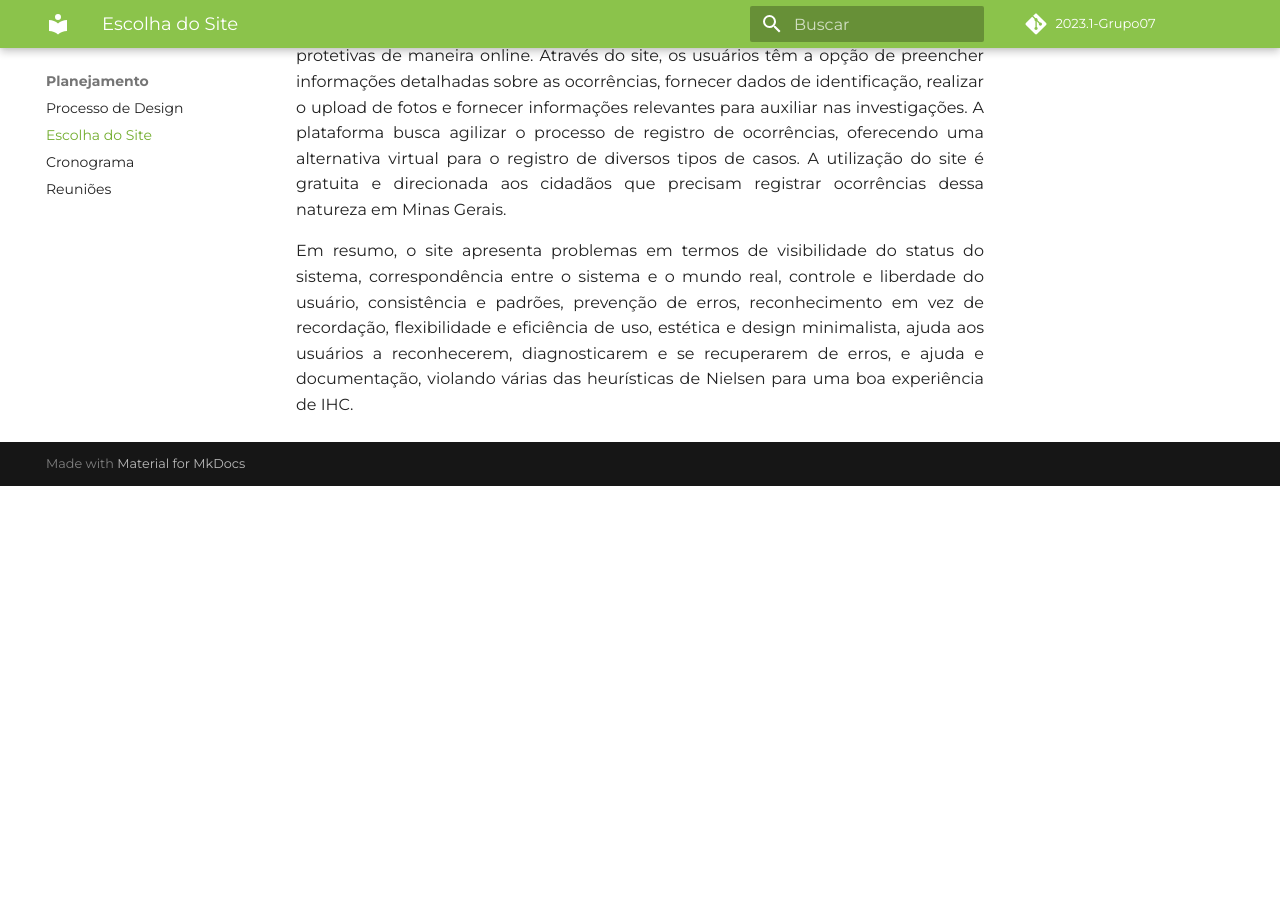
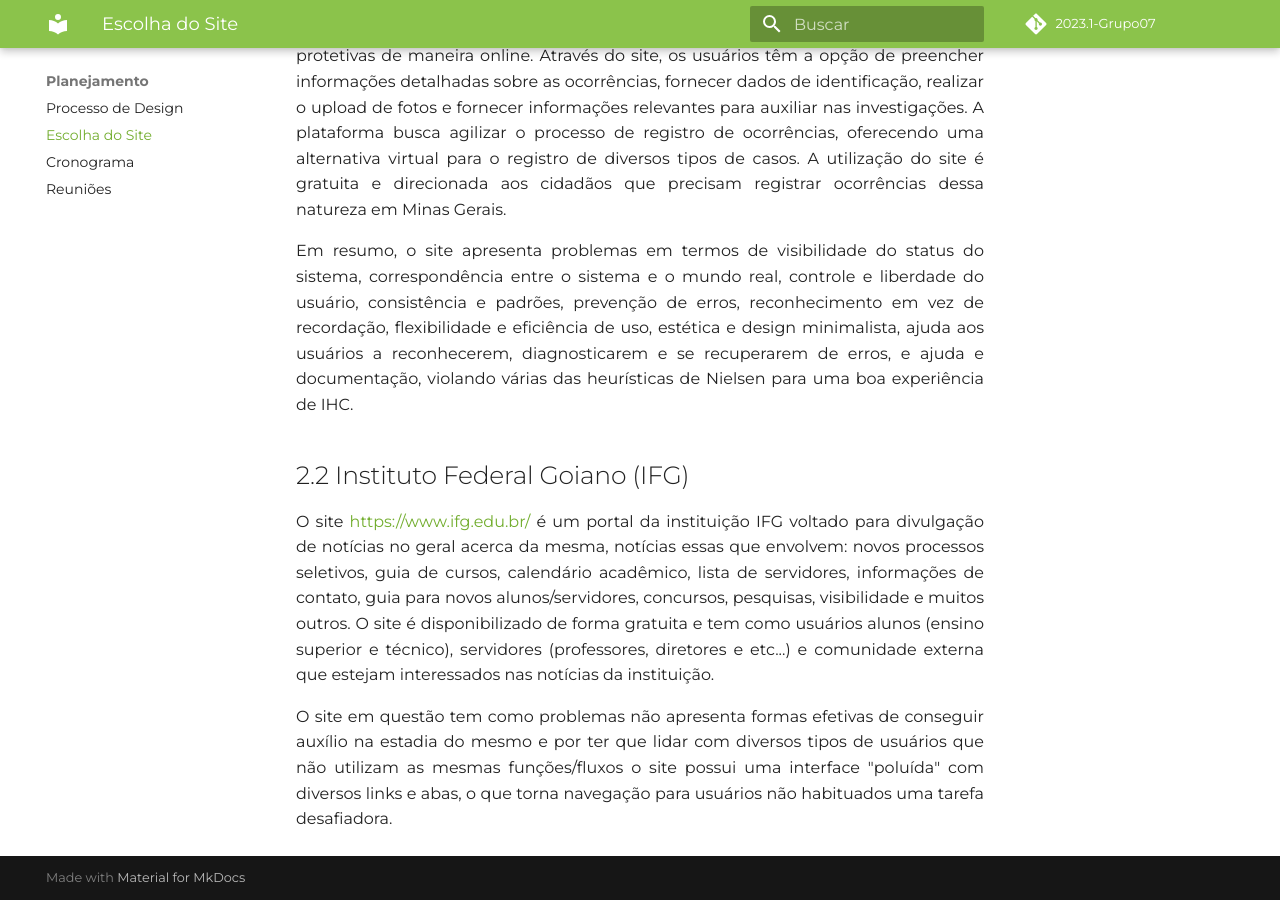
Before and after one commit to Interacao-Humano-Computador/2023.1-Agiel, an MkDocs documentation site: the page built from docs/planejamento/escolha_do_site.md, in a window 1280 px wide and 900 px high, scrolled down 656 px. Built offline with MkDocs 1.6.1 and Material for MkDocs 9.7.7, drawn with Linux system fonts in a browser that asks for light colours; some web fonts are replaced; comment, search, counter and statistics services are not loaded; before the commit the page ends 1142 px from its top, so only the background shows below that.

Commit message:
docs: Adicionado site avaliado (ifg.edu.br)

```diff
--- a/docs/planejamento/escolha_do_site.md
+++ b/docs/planejamento/escolha_do_site.md
@@ -16,3 +16,11 @@ O site <a>https://delegaciavirtual.sids.mg.gov.br/sxgn/</a> é uma plataforma de
 <p align="justify">
 Em resumo, o site apresenta problemas em termos de visibilidade do status do sistema, correspondência entre o sistema e o mundo real, controle e liberdade do usuário, consistência e padrões, prevenção de erros, reconhecimento em vez de recordação, flexibilidade e eficiência de uso, estética e design minimalista, ajuda aos usuários a reconhecerem, diagnosticarem e se recuperarem de erros, e ajuda e documentação, violando várias das heurísticas de Nielsen para uma boa experiência de IHC.
 </p>
+
+## 2.2 Instituto Federal Goiano (IFG)
+<p align="justify">
+O site <a>https://www.ifg.edu.br/</a> é um portal da instituição IFG voltado para divulgação de notícias no geral acerca da mesma, notícias essas que envolvem: novos processos seletivos, guia de cursos, calendário acadêmico, lista de servidores, informações de contato, guia para novos alunos/servidores, concursos, pesquisas, visibilidade e muitos outros. O site é disponibilizado de forma gratuita e tem como usuários alunos (ensino superior e técnico), servidores (professores, diretores e etc...) e comunidade externa que estejam interessados nas notícias da instituição.
+</p>
+<p align="justify">
+O site em questão tem como problemas não apresenta formas efetivas de conseguir auxílio na estadia do mesmo e por ter que lidar com diversos tipos de usuários que não utilizam as mesmas funções/fluxos o site possui uma interface "poluída" com diversos links e abas, o que torna navegação para usuários não habituados uma tarefa desafiadora.
+</p>
```
